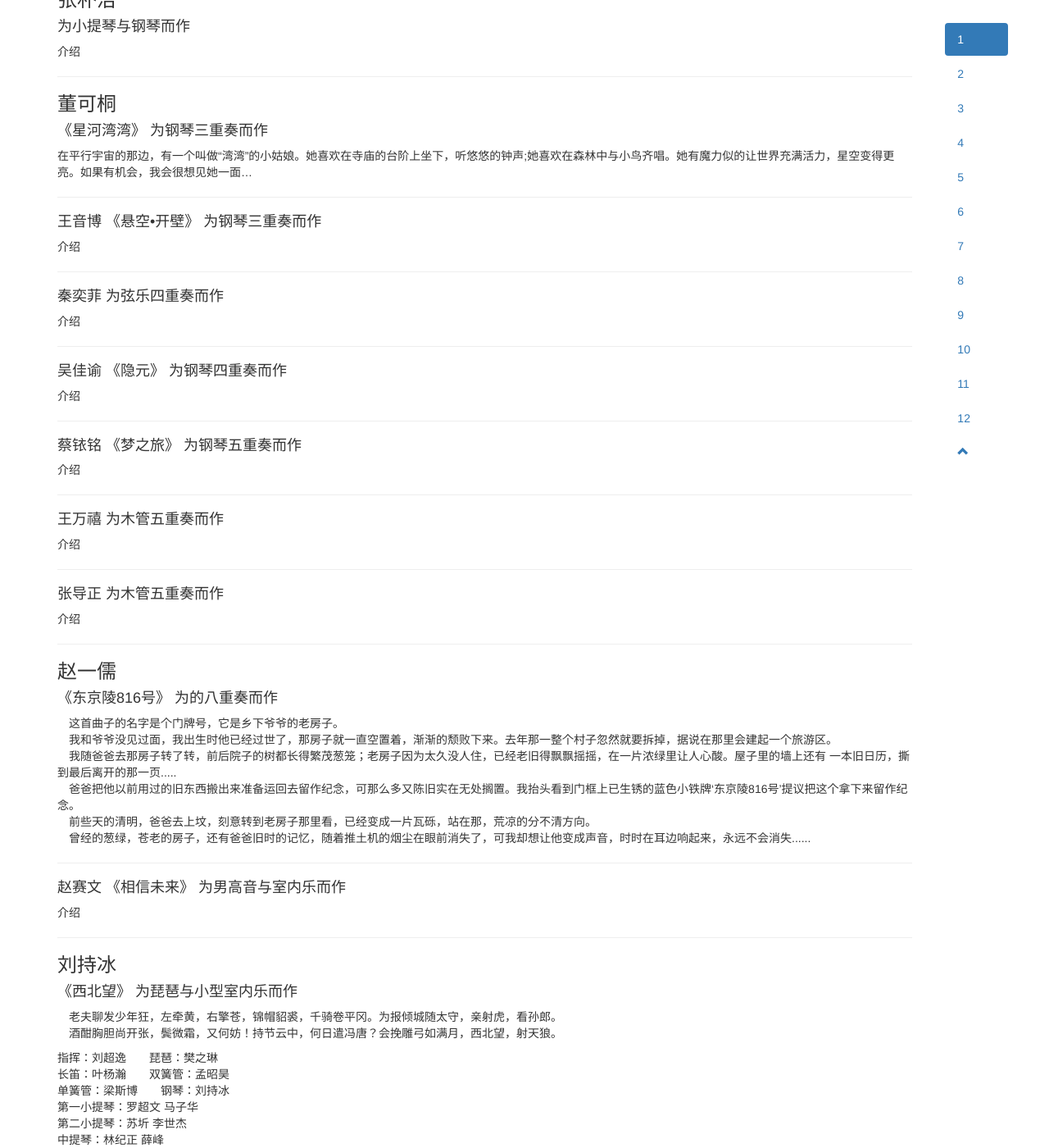
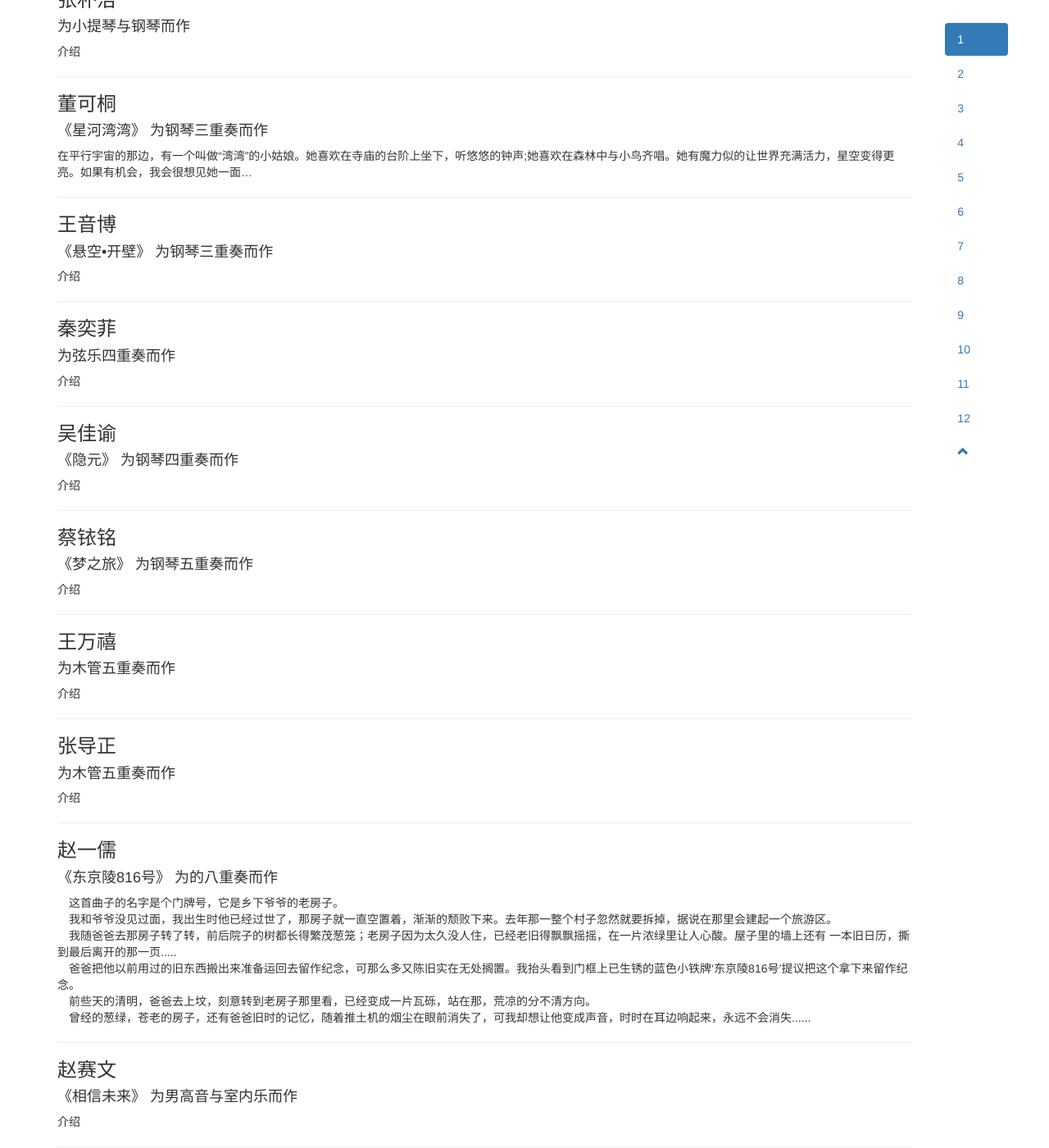
Before and after one commit to charlie428b/MyWorks, a Jekyll site: the page built from concert2017/index.html, in a window 1280 px wide and 1400 px high, scrolled down 329 px. Shown: the whole window at 82% size. Built offline with Jekyll 4.4.1, drawn with Linux system fonts in a browser that asks for light colours.

Commit message:
排版统一

```diff
--- a/concert2017/index.html
+++ b/concert2017/index.html
@@ -53,27 +53,33 @@ title: 2017年高一年级作曲新作品音乐会
                 <p>在平行宇宙的那边，有一个叫做“湾湾”的小姑娘。她喜欢在寺庙的台阶上坐下，听悠悠的钟声;她喜欢在森林中与小鸟齐唱。她有魔力似的让世界充满活力，星空变得更亮。如果有机会，我会很想见她一面…</p>
                 <hr />
 
-                <h4 id="section-3">王音博 《悬空•开壁》 为钢琴三重奏而作</h2>
+                <h3 id="section-3">王音博</h3>
+		<h4>《悬空•开壁》 为钢琴三重奏而作</h4>
                 <p>介绍</p>
                 <hr />
 
-                <h4 id="section-4">秦奕菲 为弦乐四重奏而作</h2>
+                <h3 id="section-4">秦奕菲</h3>
+		<h4>为弦乐四重奏而作</h4>
                 <p>介绍</p>
                 <hr />
 
-                <h4 id="section-5">吴佳谕 《隐元》 为钢琴四重奏而作</h2>
+                <h3 id="section-5">吴佳谕</h3>
+		<h4>《隐元》 为钢琴四重奏而作</h4>
                 <p>介绍</p>
                 <hr />
 
-                <h4 id="section-6">蔡铱铭 《梦之旅》 为钢琴五重奏而作</h2>
+                <h3 id="section-6">蔡铱铭</h3>
+		<h4>《梦之旅》 为钢琴五重奏而作</h4>
                 <p>介绍</p>
                 <hr />
 
-                <h4 id="section-7">王万禧 为木管五重奏而作</h2>
+                <h3 id="section-7">王万禧</h3>
+		  <h4>为木管五重奏而作</h4>
                 <p>介绍</p>
                 <hr />
 
-                <h4 id="section-8">张导正 为木管五重奏而作</h2>
+                <h3 id="section-8">张导正</h3>
+		<h4>为木管五重奏而作</h4>
                 <p>介绍</p>
                 <hr />
 
@@ -88,7 +94,8 @@ title: 2017年高一年级作曲新作品音乐会
 &emsp;曾经的葱绿，苍老的房子，还有爸爸旧时的记忆，随着推土机的烟尘在眼前消失了，可我却想让他变成声音，时时在耳边响起来，永远不会消失......</p>
                 <hr />
 
-		<h4 id="section-10">赵赛文 《相信未来》 为男高音与室内乐而作</h2>
+		<h3 id="section-10">赵赛文</h3>
+		<h4>《相信未来》 为男高音与室内乐而作</h4>
                 <p>介绍</p>
                 <hr />
 
```
